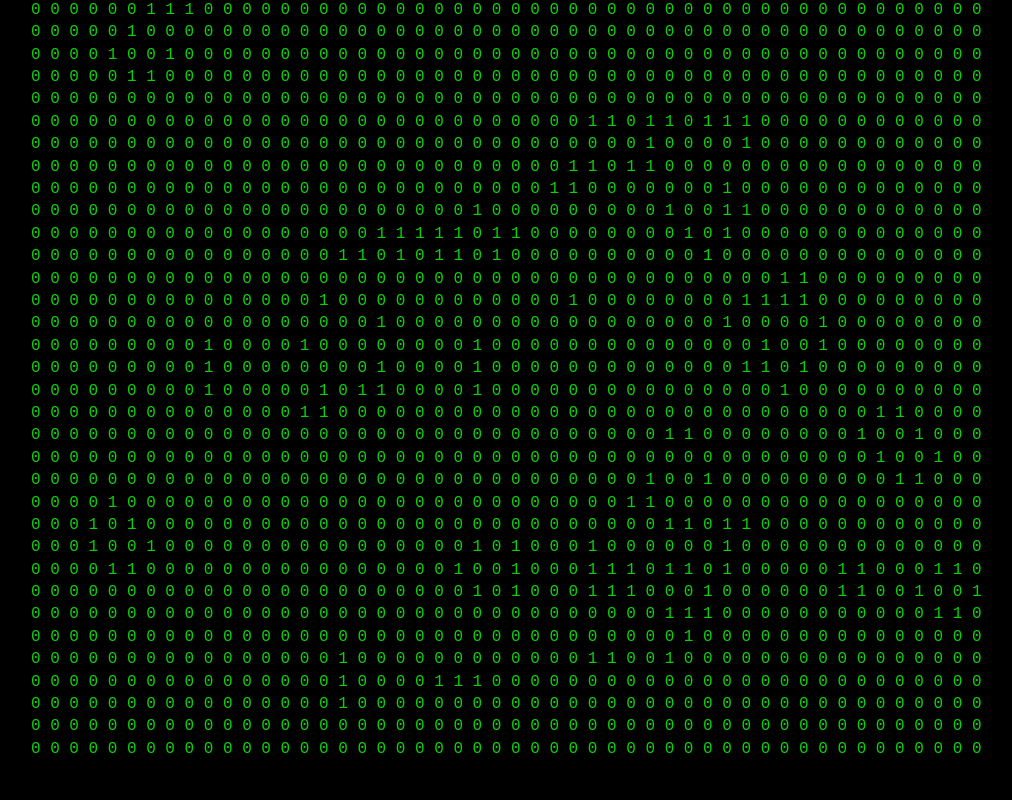
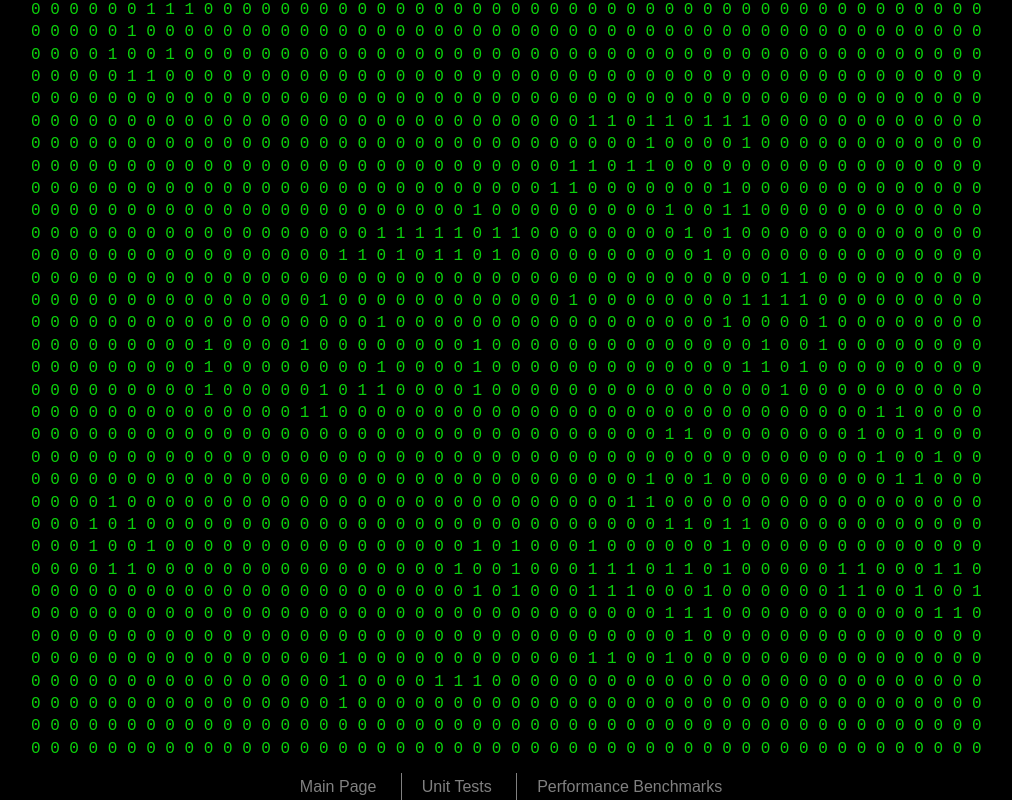
Before and after one commit to wdoug/Game-of-Life, a website: page index.html in a window 1280 px wide. Shown: the part 447-1247 px from the top of the page, without its empty margins (129-1141 px from the left). Before the commit the page ends 1223 px from the top, so only its background shows below. Drawn offline with Linux system fonts and the light colour scheme.

Commit message:
Add simple navigation menu.

```diff
--- /dev/null
+++ b/css/common.css
@@ -0,0 +1,15 @@
+footer nav {
+    text-align: center;
+}
+nav a {
+    text-decoration: none;
+    color: grey;
+    padding: 5px 20px;
+    border-left: 1px solid grey;
+}
+nav a:hover {
+    background-color: rgba(160, 160, 160, 0.3);
+}
+nav a:first-child {
+    border-left: none;
+}
--- a/index.html
+++ b/index.html
@@ -12,6 +12,7 @@
 
         <link rel="stylesheet" href="bower_components/normalize.css/normalize.css">
         <link rel="stylesheet" href="css/main.css">
+        <link rel="stylesheet" href="css/common.css">
 
         <script src="js/vendor/modernizr-2.6.2.min.js"></script>
     </head>
@@ -23,6 +24,14 @@
         <h1>Game of Life</h1>
 
         <pre id="text-board-display"></pre>
+
+        <footer>
+            <nav>
+                <a href="index.html">Main Page</a>
+                <a href="test.html">Unit Tests</a>
+                <a href="performance.html">Performance Benchmarks</a>
+            </nav>
+        </footer>
 
         <!--[if lt IE 9]>
         <script src="//cdnjs.cloudflare.com/ajax/libs/es5-shim/4.0.0/es5-shim.min.js"></script>
```
Also changed, not shown: performance.html (+9 -0 lines), test.html (+9 -0 lines).
